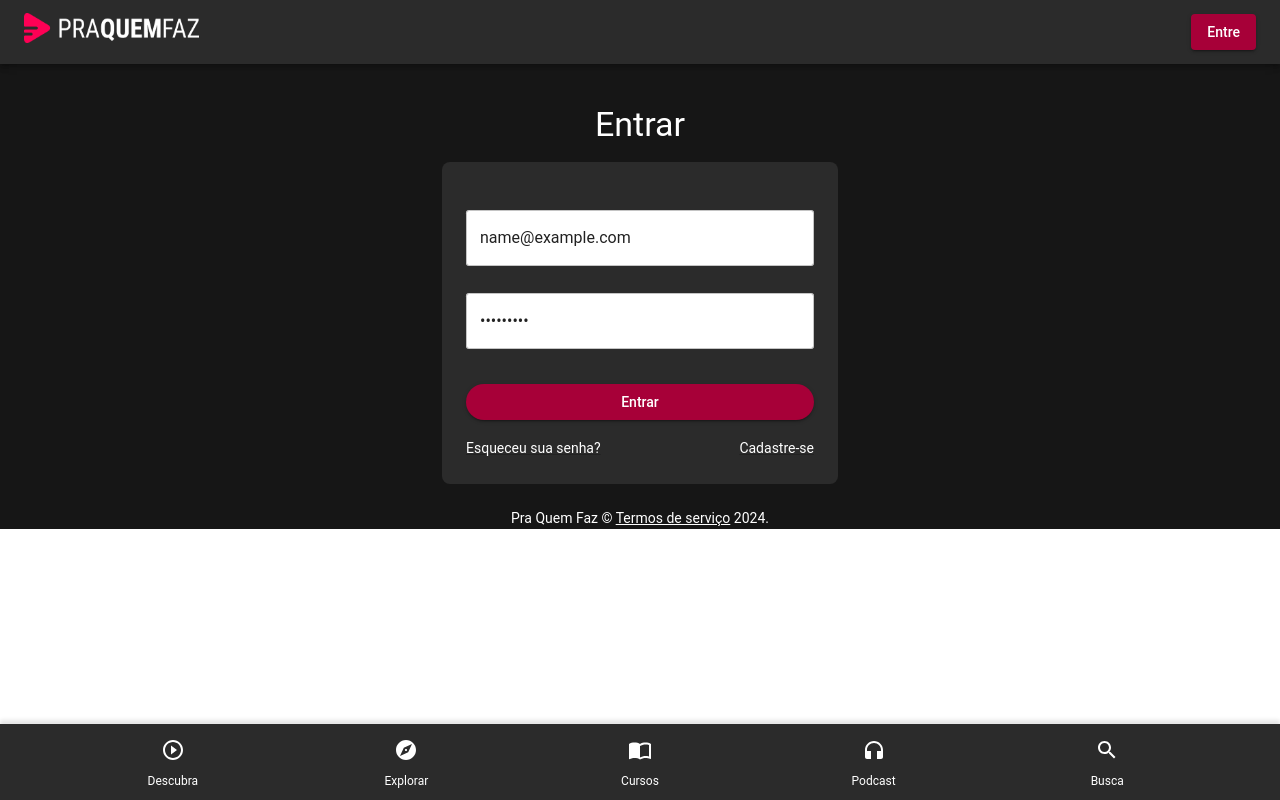
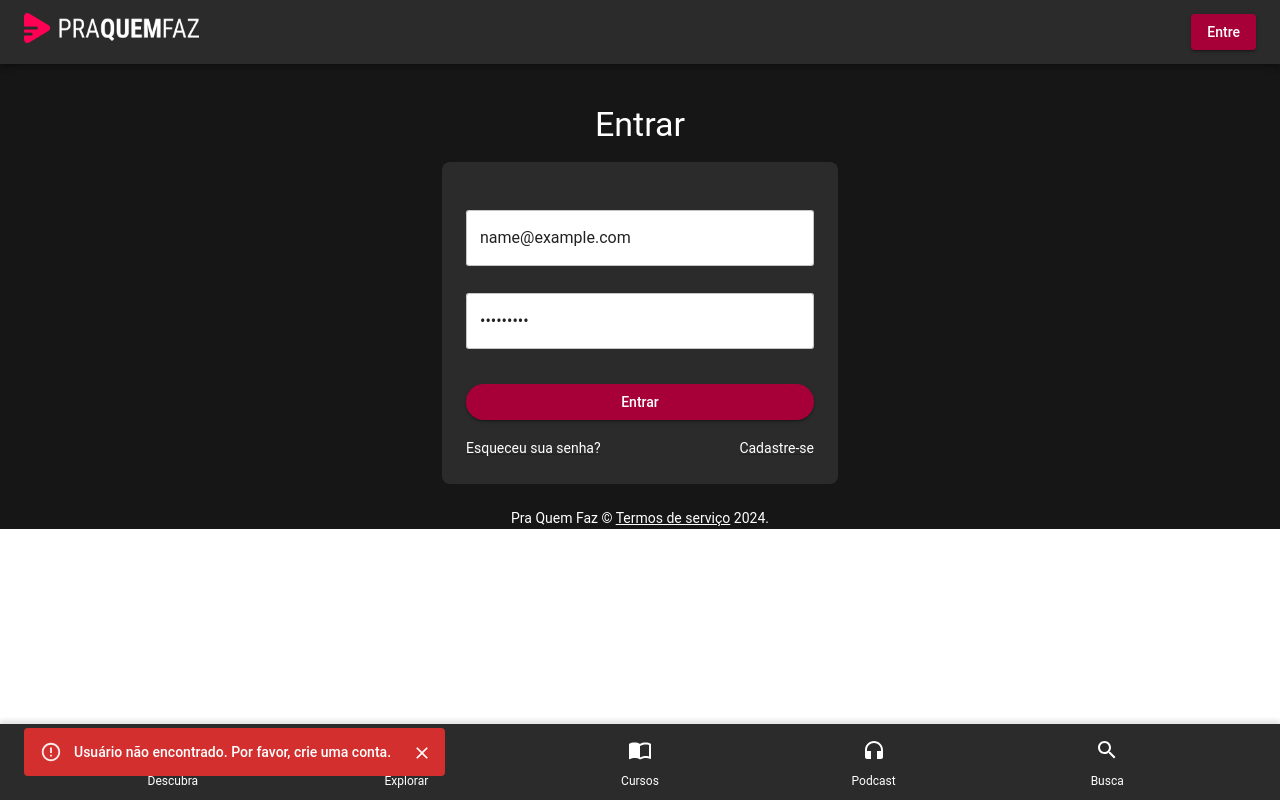
Before and after one commit to projects-athena/pqf2.0, a Next.js app: page /Login in a window 1280 px wide. Both pictures are taken after typing "name@example.com", "Sample123" into the empty fields and a click on the button "Entrar". Built offline with nearby package versions, Linux system fonts and the light colour scheme.

Commit message:
Adicionando Toasts

```diff
--- a/src/app/components/FormCadastro/useFormCadastro.ts
+++ b/src/app/components/FormCadastro/useFormCadastro.ts
@@ -5,6 +5,7 @@ import { validationSchema } from '../../utils/validationSchema';
 import { IFormInput } from '@/app/types/types';
 
 export const useFormCadastro = () => {
+
   const router = useRouter();
   const { register, handleSubmit, formState: { errors } } = useForm<IFormInput>({
     resolver: yupResolver(validationSchema),
--- a/src/app/components/FormLogin/FormLogin.tsx
+++ b/src/app/components/FormLogin/FormLogin.tsx
@@ -4,9 +4,18 @@ import * as React from 'react';
 import { Container, Box, Typography, Button, Grid, Link, CssBaseline, OutlinedInput, FormControl, FormHelperText } from '@mui/material';
 import { useFormLogin } from './useFormLogin';
 import Copyright from '../Copyright/Copyright';
+import SucessToast from '../Toasts/SucessToast';
 
 const FormLogin: React.FC = () => {
-  const { register, handleSubmit, onSubmit, errors } = useFormLogin();
+  const {
+    register,
+    handleSubmit,
+    onSubmit,
+    errors,
+    toastOpen,
+    toastMessage,
+    toastSeverity,
+    handleToastClose } = useFormLogin();
 
   return (
     <Container component="main" maxWidth="xs" sx={{ color: 'secondary.contrastText', borderRadius: 2, marginBottom: 10 }}>
@@ -78,6 +87,11 @@ const FormLogin: React.FC = () => {
         </Box>
       </Box>
       <Copyright />
+      <SucessToast
+        open={toastOpen}
+        onClose={handleToastClose}
+        message={toastMessage}
+        severity={toastSeverity}></SucessToast>
     </Container>
   );
 }
--- a/src/app/components/FormLogin/useFormLogin.ts
+++ b/src/app/components/FormLogin/useFormLogin.ts
@@ -1,3 +1,4 @@
+import { useState } from 'react';
 import { useRouter } from 'next/navigation';
 import { useForm, SubmitHandler } from 'react-hook-form';
 import { yupResolver } from '@hookform/resolvers/yup';
@@ -5,6 +6,11 @@ import { loginValidationSchema } from '../../utils/validationSchema';
 import { ILoginFormInput } from '@/app/types/types';
 
 export const useFormLogin = () => {
+
+  const [toastOpen, setToastOpen] = useState(false);
+  const [toastMessage, setToastMessage] = useState('');
+  const [toastSeverity, setToastSeverity] = useState<'success' | 'error'>('success');
+
   const router = useRouter();
   const { register, handleSubmit, formState: { errors } } = useForm<ILoginFormInput>({
     resolver: yupResolver(loginValidationSchema),
@@ -15,20 +21,33 @@ export const useFormLogin = () => {
     if (storedUserData) {
       const user = JSON.parse(storedUserData);
       if (user.email === data.email && user.senha === data.senha) {
-        alert('Login successful!');
-        router.push('/');
+        setToastMessage(`Seja Bem Vindo de volta, ${user.nome}!`);
+        setToastSeverity('success');
+        router.push('/homeUser');
       } else {
-        alert('Invalid email or password');
+        setToastMessage('Email ou Senha Incorretos.');
+        setToastSeverity('error');
       }
     } else {
-      alert('No user found. Please register first.');
+      setToastMessage('Usuário não encontrado. Por favor, crie uma conta.');
+      setToastSeverity('error');
     }
+    setToastOpen(true);
+  };
+
+  const handleToastClose = () => {
+    setToastOpen(false);
   };
 
   return {
     register,
     handleSubmit,
     onSubmit,
-    errors
+    errors,
+    toastOpen,
+    toastMessage,
+    toastSeverity,
+    handleToastClose,
+
   };
 };
--- /dev/null
+++ b/src/app/components/Toasts/SucessToast.tsx
@@ -0,0 +1,22 @@
+import React from 'react';
+import Snackbar from '@mui/material/Snackbar';
+import Alert, { AlertProps } from '@mui/material/Alert';
+
+interface sucessToastProps {
+  open: boolean;
+  onClose: () => void;
+  message: string;
+  severity: AlertProps['severity'];
+}
+
+const SucessToast: React.FC<sucessToastProps> = ({ open, onClose, message, severity }) => {
+  return (
+    <Snackbar open={open} autoHideDuration={3500} onClose={onClose}>
+      <Alert onClose={onClose} severity={severity} variant="filled" sx={{ width: '100%' }}>
+        {message}
+      </Alert>
+    </Snackbar>
+  );
+};
+
+export default SucessToast;
```
